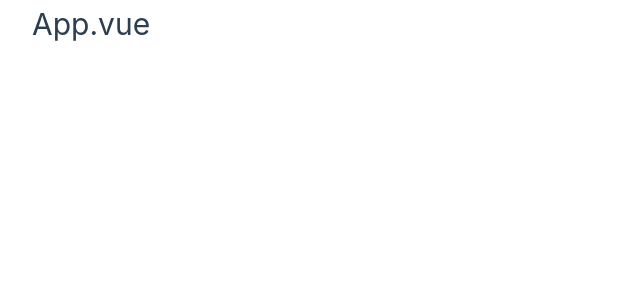
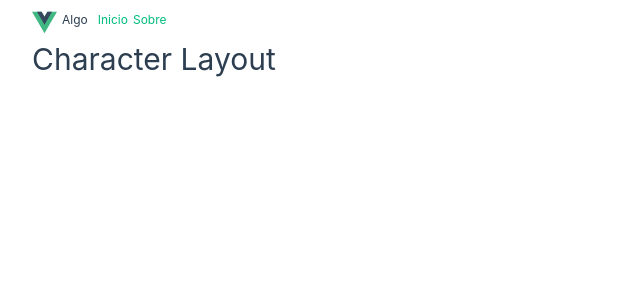
Before and after one commit to jparrot92/breakingBad, a Vue app: page /characters in a window 1280 px wide. Shown: the top 300 px of the page, without its empty margins (0-640 px from the left). Built offline with nearby package versions, Linux system fonts and the light colour scheme.

Commit message:
RouterView, NavLink y NavBar

```diff
--- a/src/App.vue
+++ b/src/App.vue
@@ -1,7 +1,19 @@
+<script setup lang="ts">
+import { RouterView } from 'vue-router';
+import NavBar from '@/shared/components/NavBar.vue';
+
+</script>
 
 <template>
   <div class="wrapper">
-    <h1>App.vue</h1>
+    <header>
+      <!-- Navbar -->
+      <NavBar/>
+    </header>
+
+    <main>
+      <RouterView />
+    </main>
   </div>
 </template>
 
--- a/src/router/index.ts
+++ b/src/router/index.ts
@@ -7,7 +7,7 @@
     routes: [
         // Public
         { path: '/', name: 'home', component: HomePage },
-        { path: '/', name: 'home', component: AboutPage },
+        { path: '/about', name: 'about', component: AboutPage },
 
         // Characters
         {
--- /dev/null
+++ b/src/shared/components/NavBar.vue
@@ -0,0 +1,33 @@
+<script setup lang="ts">
+
+</script>
+
+<template>
+    <nav>
+        <img src="@/assets/logo.svg" alt="Vue Logo" height="25" width="25" />
+        <span>Algo</span>
+
+        <RouterLink to="/">Inicio</RouterLink>
+        <RouterLink to="/about">Sobre</RouterLink>
+    </nav>
+</template>
+
+<style scoped>
+nav {
+    align-items: flex-start;
+    display: flex;
+    font-size: 12px;
+    margin-top: 10px;
+    text-align: center;
+    width: 100%;
+}
+img {
+    margin-right: 5px;
+}
+span {
+    margin-right: 10px;
+}
+a {
+   margin-right: 5px;
+}
+</style>
```
